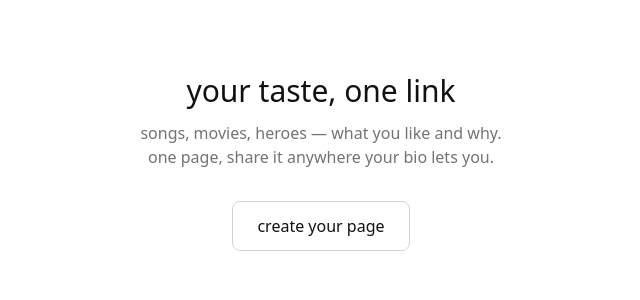
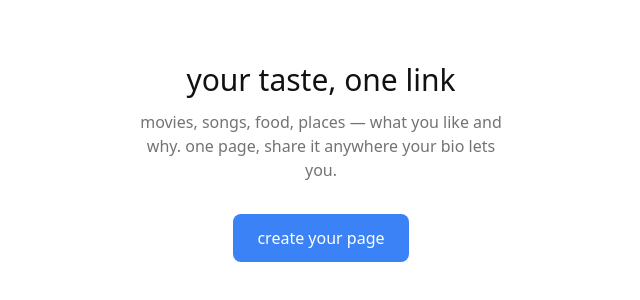
Before and after one commit to Bhargav-Arjun/likedislike, a Next.js app: page / in a window 1280 px wide. Shown: the part 238-538 px from the top of the page, without its empty margins (319-959 px from the left). Built offline with nearby package versions, Linux system fonts and the light colour scheme.

Commit message:
Update text and styles in the main page component

```diff
--- a/app/page.tsx
+++ b/app/page.tsx
@@ -5,11 +5,11 @@ export default function Home() {
     <main className="min-h-screen flex flex-col items-center justify-center px-6 text-center">
       <h1 className="text-3xl font-medium mb-3">your taste, one link</h1>
       <p className="text-neutral-500 mb-8 max-w-sm">
-        songs, movies, heroes — what you like and why. one page, share it anywhere your bio lets you.
+        movies, songs, food, places — what you like and why. one page, share it anywhere your bio lets you.
       </p>
       <Link
         href="/login"
-        className="px-6 py-3 rounded-lg border border-neutral-300 hover:bg-neutral-50 font-medium"
+        className="px-6 py-3 rounded-lg bg-brand text-white font-medium"
       >
         create your page
       </Link>
```
